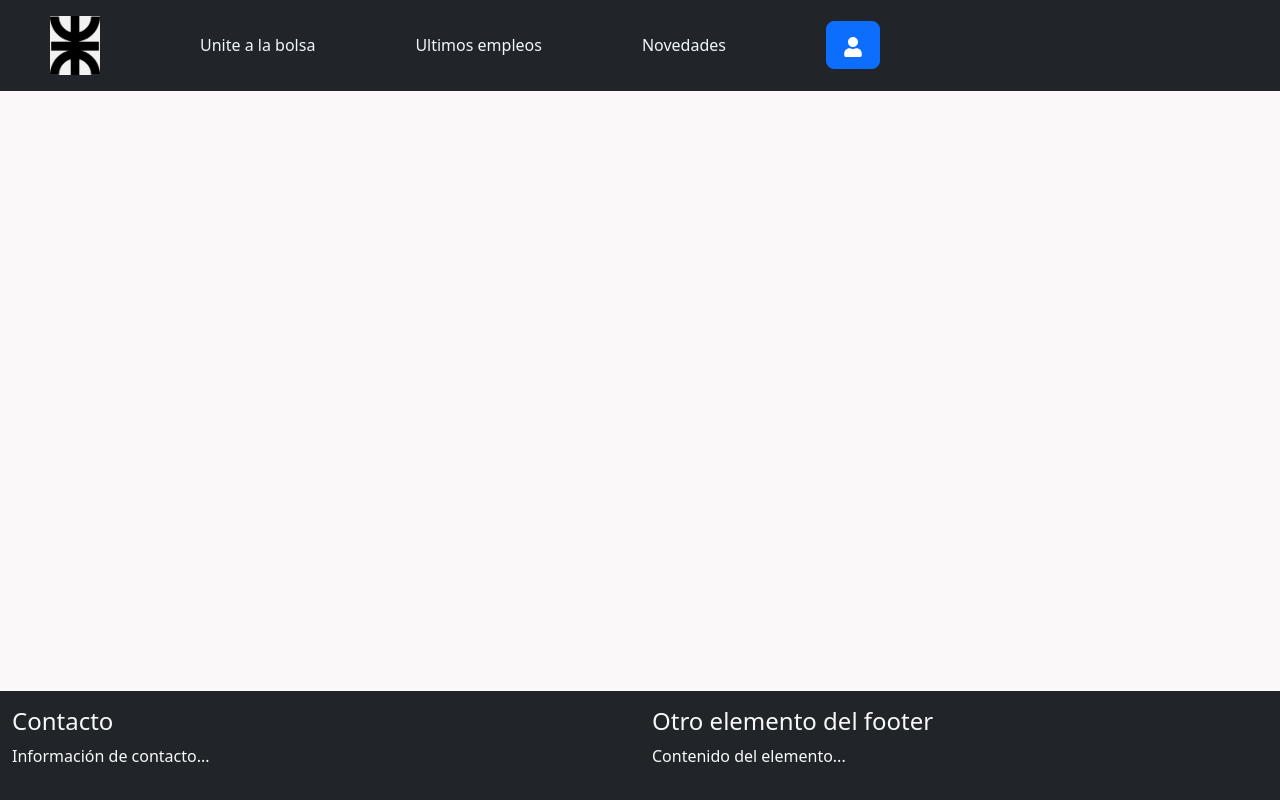
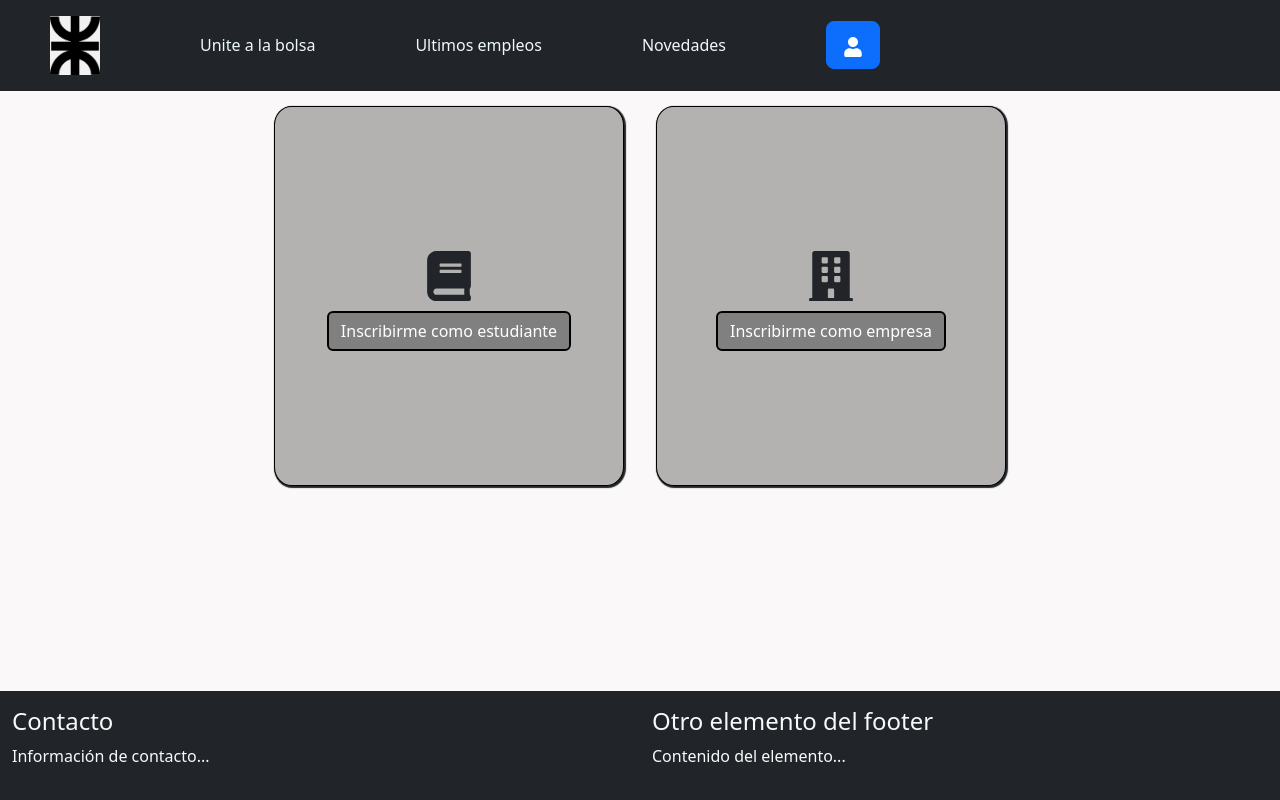
Before and after one commit to Lucianosolari/BolsaDeTrabajo, a React (Vite) app in the folder BolsaDeTrabajo/: page /signInOption in a window 1280 px wide. Built offline with nearby package versions, Linux system fonts and the light colour scheme.

Commit message:
Menú para signIn (estudiante o empresa)

```diff
--- a/BolsaDeTrabajo/src/App.jsx
+++ b/BolsaDeTrabajo/src/App.jsx
@@ -16,6 +16,8 @@ import Offers from "./components/Offers/Offers";
 import AddressForm from "./components/Students/AddressForm";
 import NavStudent from "./components/Students/NavStudent";
 import CreateCareer from "./components/Admin/CreateCareer";
+import SignIn from "./components/SignIn/SignIn";
+import CompanyInfoForm from "./components/Companies/CompanyInfoForm";
 
 function App() {
   return (
@@ -29,9 +31,17 @@ function App() {
               <Routes>
                 <Route path="/" element={<Home />} />
                 <Route path="/login" element={<Login />} />
+
+                <Route path="/signInOption" element={<SignIn/>}/>
+
                 <Route
                   path="/studentsform"
                   element={<RegisterPersonalInfoForm />}
+                />
+
+                <Route
+                  path="/companyform"
+                  element={<CompanyInfoForm/>}
                 />
                 <Route path="/admin" element={<AdminForm />} />
                 <Route path="/recover-password" element={<RecoverPassword />} />
--- a/BolsaDeTrabajo/src/components/Companies/CompanyInfoForm.jsx
+++ b/BolsaDeTrabajo/src/components/Companies/CompanyInfoForm.jsx
@@ -1,7 +1,7 @@
 import { useState } from "react";
 import { Form, Button } from "react-bootstrap";
 
-export default function CompanyInfoForm() {
+const CompanyInfoForm = () => {
   // company data
   const [companyName, setCompanyName] = useState("");
   const [companyCUIT, setCompanyCUIT] = useState("");
@@ -173,4 +173,6 @@ export default function CompanyInfoForm() {
       </Button>
     </Form>
   );
-}
+};
+
+export default CompanyInfoForm;
--- a/BolsaDeTrabajo/src/components/NavBar/NavBar.jsx
+++ b/BolsaDeTrabajo/src/components/NavBar/NavBar.jsx
@@ -43,7 +43,7 @@ const NavBar = () => {
         <Navbar.Toggle aria-controls="basic-navbar-nav" />
         <Navbar.Collapse id="basic-navbar-nav">
           <Nav className="mr-auto flex">
-            <Link to="/studentsform">Unite a la bolsa</Link>
+            <Link to="/signInOption">Unite a la bolsa</Link>
             <Link to="/Offers">Ultimos empleos</Link>
             <Link to="/admin">Novedades</Link>
           </Nav>
--- /dev/null
+++ b/BolsaDeTrabajo/src/components/SignIn/SignIn.jsx
@@ -0,0 +1,32 @@
+import React from 'react';
+import SignInCard from './SignInCard';
+import { Button } from 'react-bootstrap';
+import { FaBook, FaBuilding } from 'react-icons/fa';
+import { useNavigate } from 'react-router-dom';
+
+const SignIn = () => {
+  const navigate = useNavigate();
+
+  const handleStudentRegistration = () => {
+    navigate('/studentsform');
+  };
+
+  const handleCompanyRegistration = () => {
+    navigate('/companyform');
+  };
+
+  return (
+    <div className='cards-container'>
+      <SignInCard>
+        <FaBook className='icons' />
+        <Button className='buttons' onClick={handleStudentRegistration}>Inscribirme como estudiante</Button>
+      </SignInCard>
+      <SignInCard>
+        <FaBuilding className='icons' />
+        <Button className='buttons' onClick={handleCompanyRegistration}>Inscribirme como empresa</Button>
+      </SignInCard>
+    </div>
+  );
+};
+
+export default SignIn;
--- /dev/null
+++ b/BolsaDeTrabajo/src/components/SignIn/SignInCard.css
@@ -0,0 +1,32 @@
+.register-option-container {
+    width: 350px;
+    height: 380px;
+    margin: 1rem;
+    border: 1px solid black;
+    border-radius: 5%;
+    box-shadow: 1px 1px 1px 1px;
+    display: flex;
+    padding: auto;
+    background-color: white;
+    flex-direction: column;
+    align-items: center;
+    justify-content: center;
+    background-color: rgb(180, 177, 177);
+  }
+
+  .cards-container {
+    display: flex;
+    align-items: center;
+    justify-content: center;
+  }
+
+  .icons {
+    width: 50px;
+    height: 50px;
+    margin: 10px;
+  }
+
+  .buttons {
+    background-color: grey;
+    border: solid 2px black;
+  }
--- /dev/null
+++ b/BolsaDeTrabajo/src/components/SignIn/SignInCard.jsx
@@ -0,0 +1,8 @@
+import React from "react";
+import "./SignInCard.css";
+
+const SignInCard = ({ children }) => {
+  return <li className="register-option-container">{children}</li>;
+};
+
+export default SignInCard;
```
